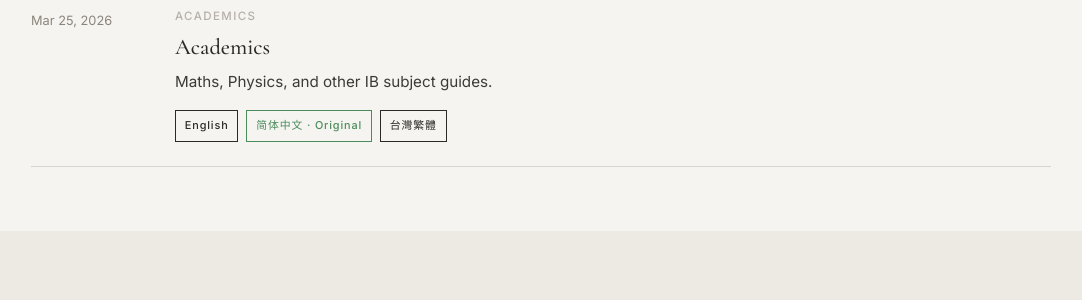
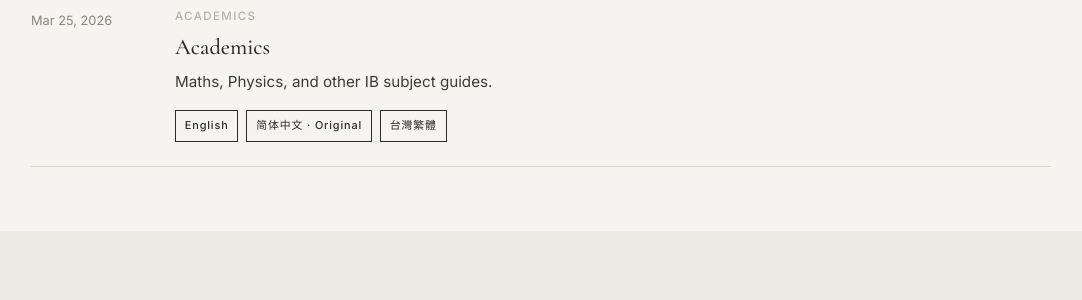
Before and after one commit to United-World-College/UWC-Survival-Guide, a Jekyll site: the page built from website/default/section-academics.html, in a window 1280 px wide and 1229 px high. Shown: the part 631-931 px from the top of the window, without its empty margins (99-1181 px from the left). Built offline with Jekyll 4.4.1, drawn with Linux system fonts in a browser that asks for light colours.

Commit message:
style: remove redundant styles for author language pills in CSS

```diff
--- a/website/assets/css/styles.css
+++ b/website/assets/css/styles.css
@@ -2686,12 +2686,6 @@ a.admin-coauthor-result-name:hover {
   transition: background 0.2s, border-color 0.2s, color 0.2s;
 }
 
-.author-lang-pill.is-original,
-.author-lang-pill.is-current {
-  border-color: #4a8c5c;
-  color: #4a8c5c;
-}
-
 .author-lang-pill:hover {
   background: var(--dark);
   border-color: var(--dark);
```
